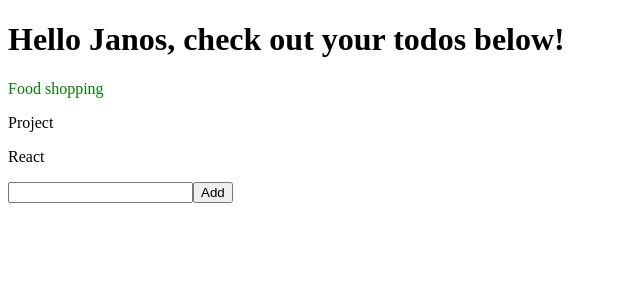
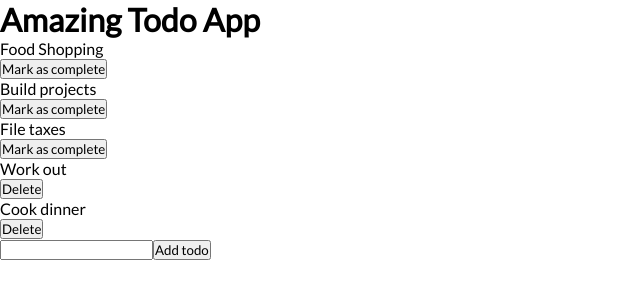
Before and after one commit to janoskocs/react-todo, a React (Create React App) app: page / in a window 1280 px wide. Shown: the top 300 px of the page, without its empty margins (0-640 px from the left). Built offline with nearby package versions, Linux system fonts and the light colour scheme.

Commit message:
Project html frame

```diff
--- a/public/index.html
+++ b/public/index.html
@@ -1,14 +1,12 @@
 <!DOCTYPE html>
 <html lang="en">
+
 <head>
   <meta charset="utf-8" />
   <link rel="icon" href="%PUBLIC_URL%/favicon.ico" />
   <meta name="viewport" content="width=device-width, initial-scale=1" />
   <meta name="theme-color" content="#000000" />
-    <meta
-      name="description"
-      content="Web site created using create-react-app"
-    />
+  <meta name="description" content="Web site created using create-react-app" />
   <link rel="apple-touch-icon" href="%PUBLIC_URL%/logo192.png" />
   <!--
       manifest.json provides metadata used when your web app is installed on a
@@ -24,8 +22,12 @@
       work correctly both with client-side routing and a non-root public URL.
       Learn how to configure a non-root public URL by running `npm run build`.
     -->
-    <title>React App</title>
+  <link rel="preconnect" href="https://fonts.googleapis.com">
+  <link rel="preconnect" href="https://fonts.gstatic.com" crossorigin>
+  <link href="https://fonts.googleapis.com/css2?family=Lato:wght@100;400&display=swap" rel="stylesheet">
+  <title>Amazing Todo app</title>
 </head>
+
 <body>
   <noscript>You need to enable JavaScript to run this app.</noscript>
   <div id="root"></div>
@@ -40,4 +42,5 @@
       To create a production bundle, use `npm run build` or `yarn build`.
     -->
 </body>
+
 </html>
--- a/src/App.css
+++ b/src/App.css
@@ -1,3 +1,6 @@
-.complete {
-  color: green;
+* {
+  margin: 0;
+  padding: 0;
+  font-family: 'Lato', sans-serif;
 }
+/*# sourceMappingURL=App.css.map */
--- a/src/App.js
+++ b/src/App.js
@@ -1,41 +1,41 @@
-import { useState } from 'react';
-import Greeting from './components/Greeting';
-import Todolist from './components/Todolist';
-import AddTodo from './components/AddTodo';
 import './App.css'
 function App() {
 
-  const userName = 'Janos'
-  const [todos, setTodos] = useState([
-    {
-      task: 'Food shopping',
-      isDone: true,
-      id: 1
-    },
-    {
-      task: 'Project',
-      isDone: false,
-      id: 2
-    },
-    {
-      task: 'React',
-      isDone: false,
-      id: 3
-    },
-  ])
-
-  const newTodo = (task) => {
-    const newTodos = [...todos, task]
-    setTodos(newTodos)
-    console.log('new todo: ' + task)
-    console.log(todos)
-  }
 
   return (
-    <div>
-      <Greeting userName={userName} />
-      <Todolist tasks={todos} />
-      <AddTodo addNew={newTodo} />
+    <div className='appContainer'>
+      <h1>Amazing Todo App</h1>
+
+      <section className='todoList'>
+        <div className='todoItem'>
+          <p>Food Shopping</p>
+          <button>Mark as complete</button>
+        </div>
+        <div className='todoItem'>
+          <p>Build projects</p>
+          <button>Mark as complete</button>
+        </div>
+        <div className='todoItem'>
+          <p>File taxes</p>
+          <button>Mark as complete</button>
+        </div>
+      </section>
+
+      <section className='todoList completed'>
+        <div className='todoItem completed'>
+          <p>Work out</p>
+          <button>Delete</button>
+        </div>
+        <div className='todoItem completed'>
+          <p>Cook dinner</p>
+          <button>Delete</button>
+        </div>
+      </section>
+
+      <form>
+        <input type='text'></input>
+        <button>Add todo</button>
+      </form>
     </div>
   );
 }
--- /dev/null
+++ b/src/App.scss
@@ -0,0 +1,5 @@
+* {
+    margin: 0;
+    padding: 0;
+    font-family: 'Lato', sans-serif;
+}
--- a/src/components/AddTodo.js
+++ /dev/null
@@ -1,19 +0,0 @@
-import React, { useState } from 'react'
-
-const AddTodo = ({ addNew }) => {
-    const [newTodoTask, setNewTodo] = useState('')
-
-    const onSubmit = (e) => {
-        e.preventDefault();
-        addNew(newTodoTask)
-        alert('hello')
-    }
-    return (
-        <div>
-            <input type='text' onChange={(e) => setNewTodo(e.target.value)} />
-            <button onClick={onSubmit}>Add</button>
-        </div>
-    )
-}
-
-export default AddTodo
--- a/src/components/Completebtn.js
+++ /dev/null
@@ -1,9 +0,0 @@
-import React from 'react'
-
-const Completebtn = () => {
-    return (
-        <div>Completebtn</div>
-    )
-}
-
-export default Completebtn
--- a/src/components/Deletebtn.js
+++ /dev/null
@@ -1,9 +0,0 @@
-import React from 'react'
-
-const Deletebtn = () => {
-    return (
-        <div>Deletebtn</div>
-    )
-}
-
-export default Deletebtn
--- a/src/components/Greeting.js
+++ /dev/null
@@ -1,7 +0,0 @@
-const Greeting = ({ userName }) => {
-    return (
-        <h1>Hello {userName}, check out your todos below!</h1>
-    )
-}
-
-export default Greeting
--- a/src/components/Todo.js
+++ /dev/null
@@ -1,11 +0,0 @@
-import React from 'react'
-import Completebtn from './Completebtn'
-import Deletebtn from './Deletebtn'
-
-const Todo = ({ task, completion }) => {
-    return (
-        <p className={completion ? 'complete' : ''}>{task}</p>
-    )
-}
-
-export default Todo
--- a/src/components/Todolist.js
+++ /dev/null
@@ -1,14 +0,0 @@
-import Todo from "./Todo"
-const Todolist = ({ tasks }) => {
-
-    return (
-        <>
-            {tasks.map((task) => (
-                <Todo key={task.id} task={task.task} completion={task.isDone} />
-            ))}
-        </>
-
-    )
-}
-
-export default Todolist
```
Also changed, not shown: 1 other file (tests, documents, lock files or other folders). Lines whose indentation alone changed are shown as unchanged.
